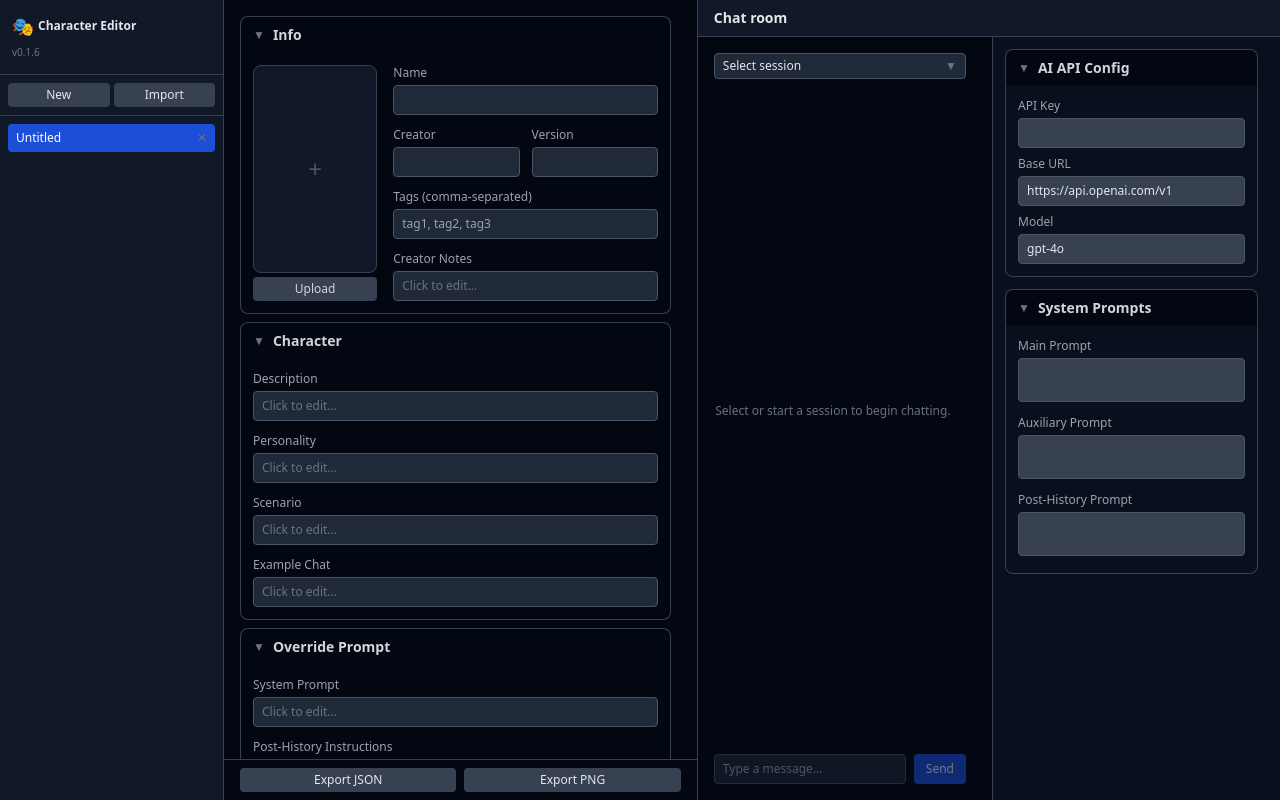
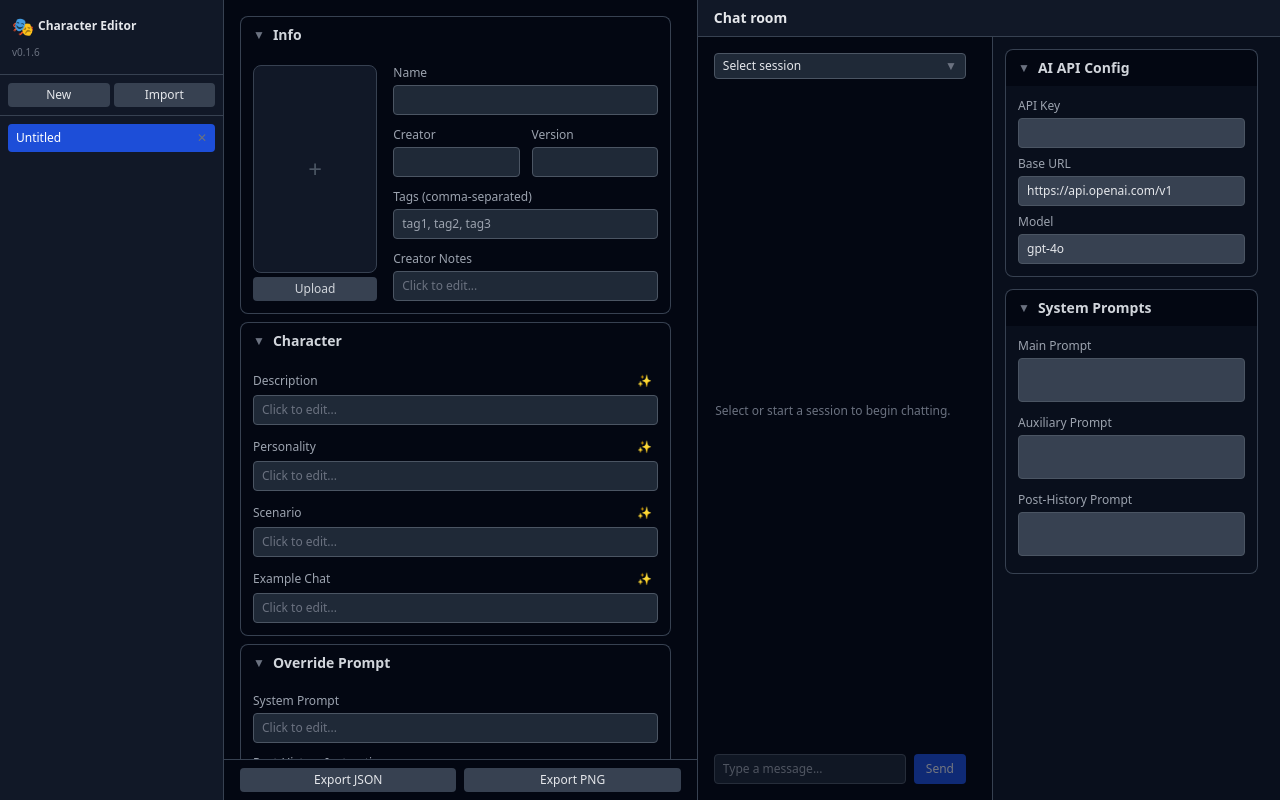
Before and after one commit to fyam1997/character-editor, a Vue app: page / in a window 1280 px wide. Both pictures are taken after a click on the button "New". Built offline with nearby package versions, Linux system fonts and the light colour scheme.

Commit message:
feat: add ✨ generate button to CharacterPanel fields

```diff
--- a/src/panels/CharacterPanel.vue
+++ b/src/panels/CharacterPanel.vue
@@ -4,25 +4,41 @@ import CollapsibleSection from '../components/CollapsibleSection.vue'
 import MarkdownField from '../components/MarkdownField.vue'
 
 const store = useEditorStore()
+
+const emit = defineEmits<{
+  generate: [field: 'description' | 'personality' | 'scenario' | 'mes_example', content: string]
+}>()
 </script>
 
 <template>
   <CollapsibleSection title="Character" v-if="store.cardJson">
     <div class="space-y-3">
       <div>
-        <label class="text-xs text-gray-400 block mb-1">Description</label>
+        <div class="flex items-center justify-between mb-1">
+          <label class="text-xs text-gray-400">Description</label>
+          <button class="px-1.5 py-0.5 text-xs rounded text-yellow-300 hover:bg-yellow-900/40" title="Generate" @click="emit('generate', 'description', store.cardJson?.data.description ?? '')">✨</button>
+        </div>
         <MarkdownField v-model="store.cardJson.data.description" />
       </div>
       <div>
-        <label class="text-xs text-gray-400 block mb-1">Personality</label>
+        <div class="flex items-center justify-between mb-1">
+          <label class="text-xs text-gray-400">Personality</label>
+          <button class="px-1.5 py-0.5 text-xs rounded text-yellow-300 hover:bg-yellow-900/40" title="Generate" @click="emit('generate', 'personality', store.cardJson?.data.personality ?? '')">✨</button>
+        </div>
         <MarkdownField v-model="store.cardJson.data.personality" />
       </div>
       <div>
-        <label class="text-xs text-gray-400 block mb-1">Scenario</label>
+        <div class="flex items-center justify-between mb-1">
+          <label class="text-xs text-gray-400">Scenario</label>
+          <button class="px-1.5 py-0.5 text-xs rounded text-yellow-300 hover:bg-yellow-900/40" title="Generate" @click="emit('generate', 'scenario', store.cardJson?.data.scenario ?? '')">✨</button>
+        </div>
         <MarkdownField v-model="store.cardJson.data.scenario" />
       </div>
       <div>
-        <label class="text-xs text-gray-400 block mb-1">Example Chat</label>
+        <div class="flex items-center justify-between mb-1">
+          <label class="text-xs text-gray-400">Example Chat</label>
+          <button class="px-1.5 py-0.5 text-xs rounded text-yellow-300 hover:bg-yellow-900/40" title="Generate" @click="emit('generate', 'mes_example', store.cardJson?.data.mes_example ?? '')">✨</button>
+        </div>
         <MarkdownField v-model="store.cardJson.data.mes_example" />
       </div>
     </div>
```
